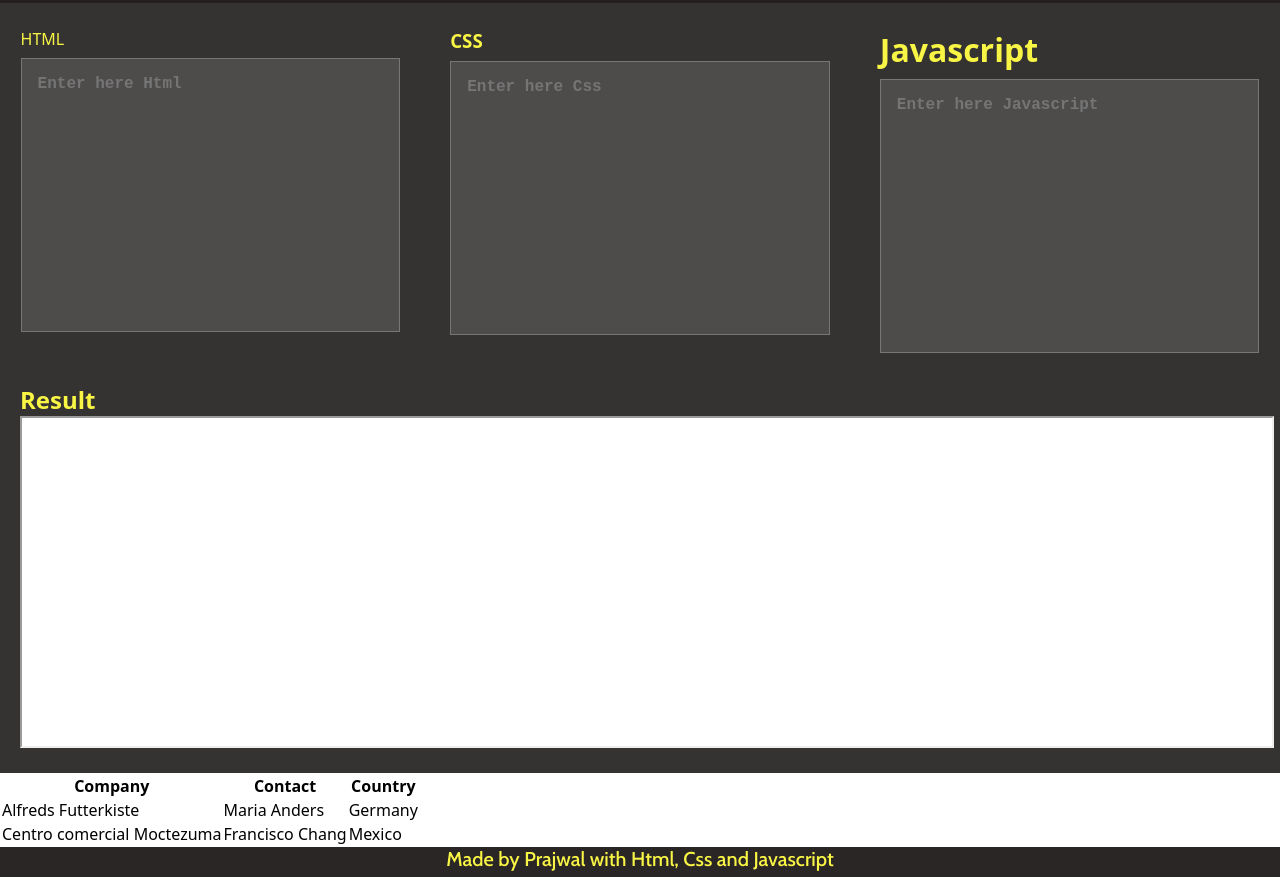
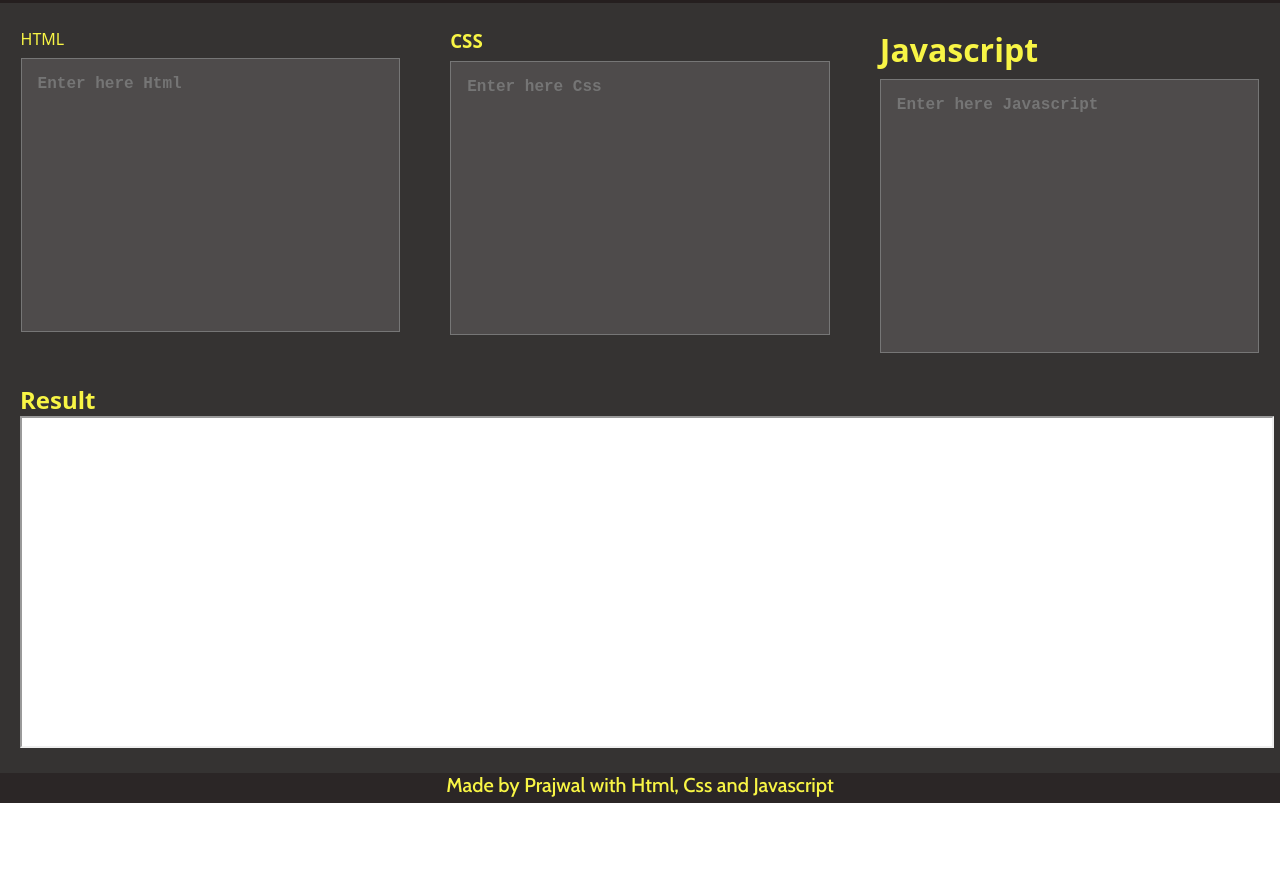
Before and after one commit to Prajwalgawande/CodeEditior, a plain HTML site: page index.html in a window 1280 px wide. Shown: the part 948-1825 px from the top of the page. After the commit the page ends 1751 px from the top, so only its background shows below. Drawn offline with nearby package versions, Linux system fonts and the light colour scheme.

Commit message:
Update index.html

```diff
--- a/index.html
+++ b/index.html
@@ -11,7 +11,7 @@
     <link rel = "icon" href =
 "./images/logo.png"
         type = "image/x-icon">
-    <title>Code Editor</title>
+    <title>Code Editor for HTML CSS JS</title>
 </head>
 <body>
   <nav>
@@ -37,23 +37,7 @@
       <iframe id="output"></iframe>
       </div>
     </div>
-    <table>
-  <tr class="table-row">
-    <th>Company</th>
-    <th>Contact</th>
-    <th>Country</th>
-  </tr>
-  <tr>
-    <td>Alfreds Futterkiste</td>
-    <td>Maria Anders</td>
-    <td>Germany</td>
-  </tr>
-  <tr>
-    <td>Centro comercial Moctezuma</td>
-    <td>Francisco Chang</td>
-    <td>Mexico</td>
-  </tr>
-</table>
+
     <footer class="footer"><footer><p>Made by Prajwal with Html, Css and Javascript </p></footer>
 </body>
 </html>
```
